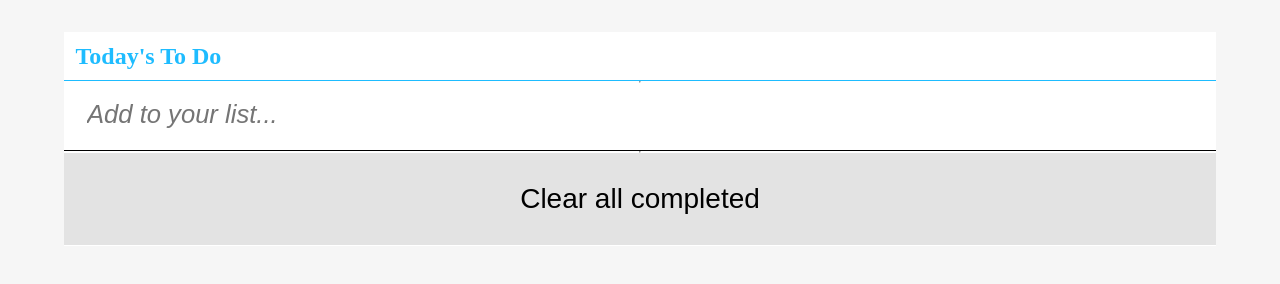
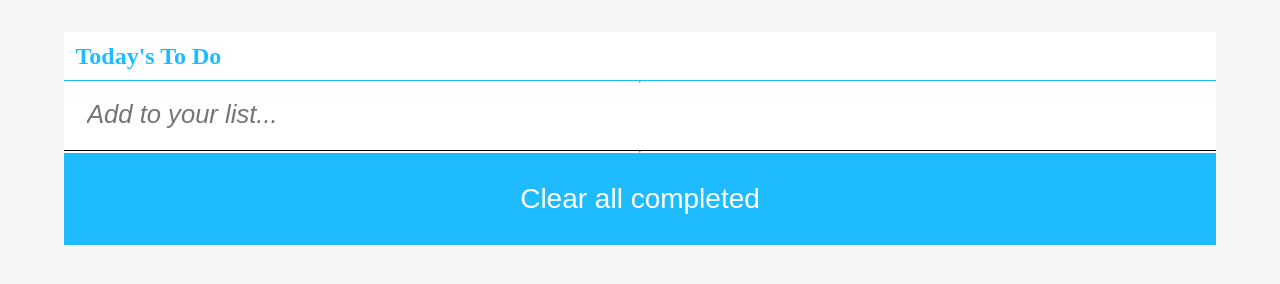
Before and after one commit to Zafron047/ToDoList, a website built with webpack: page src/index.html in a window 1280 px wide. Built offline with nearby package versions, Linux system fonts and the light colour scheme.

Commit message:
Add styling to clear button

```diff
--- a/src/style.css
+++ b/src/style.css
@@ -95,7 +95,7 @@ h4 {
   padding: 4%;
   width: 90vw;
   height: 6vh;
-  background-color: rgba(211, 211, 211, 0.638);
+  background-color: rgba(0, 179, 255, 0.882);
 }
 
 .clearAll {
@@ -104,6 +104,7 @@ h4 {
   background-color: transparent;
   height: 4vh;
   width: auto;
+  color: #fff;
 }
 
 .clearAll:hover {
```
